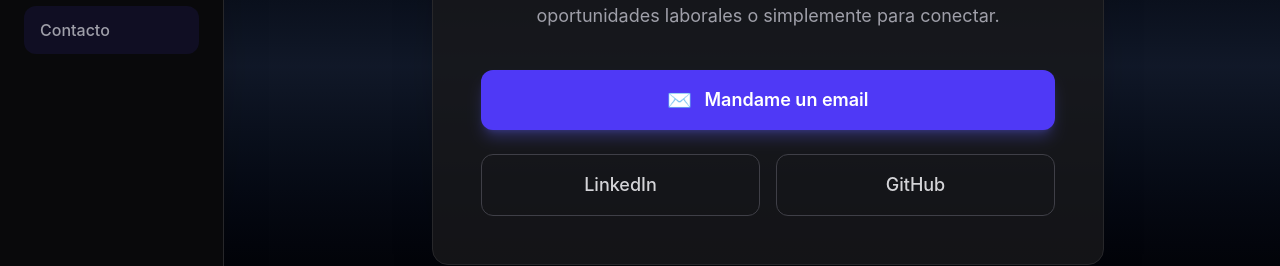
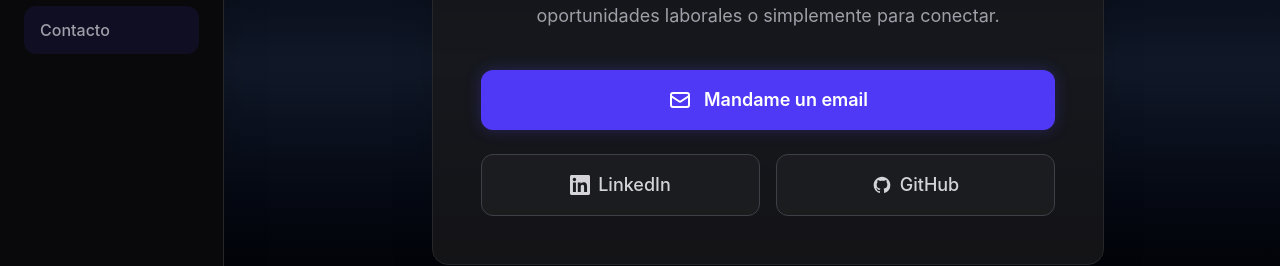
Before and after one commit to MatiasTanoni/Portfolio, an Angular app in the folder portfolio/: page /contact in a window 1280 px wide. Shown: the part 334-600 px from the top of the page. Built offline with nearby package versions, Linux system fonts and the light colour scheme.

Commit message:
FIX: Styles in contact

```diff
--- a/portfolio/src/app/pages/contact/contact.html
+++ b/portfolio/src/app/pages/contact/contact.html
@@ -3,7 +3,9 @@
         class="bg-zinc-900/80 border border-zinc-800 rounded-2xl p-12 max-w-2xl w-full shadow-2xl hover:-translate-y-1 transition-transform duration-300">
 
         <div class="text-center mb-10">
-            <h2 class="text-4xl font-bold text-white mb-4">¿Trabajamos juntos?</h2>
+            <h2 class="text-4xl font-bold text-white mb-4">
+                ¿Trabajamos juntos?
+            </h2>
             <p class="text-zinc-400 text-lg leading-relaxed">
                 Siempre estoy abierto a charlar sobre nuevos proyectos, oportunidades laborales o simplemente para
                 conectar.
@@ -11,18 +13,37 @@
         </div>
 
         <div class="flex flex-col gap-6">
+
             <a href="https://mail.google.com/mail/?view=cm&fs=1&to=matitanoni@gmail.com" target="_blank"
-                class="w-full flex justify-center items-center gap-3 bg-indigo-600 hover:bg-indigo-700 text-white text-lg font-semibold py-4 px-6 rounded-xl transition-all duration-200 shadow-lg shadow-indigo-500/30">
-                <span class="text-xl">✉️</span> Mandame un email
+                class="group w-full flex justify-center items-center gap-3 bg-indigo-600 hover:bg-indigo-500 text-white text-lg font-semibold py-4 px-6 rounded-xl transition-all duration-300 shadow-[0_0_15px_rgba(79,70,229,0.3)] hover:shadow-[0_0_25px_rgba(79,70,229,0.5)]">
+                <svg class="w-6 h-6 transform group-hover:scale-110 transition-transform duration-300" fill="none"
+                    stroke="currentColor" viewBox="0 0 24 24" xmlns="http://www.w3.org/2000/svg">
+                    <path stroke-linecap="round" stroke-linejoin="round" stroke-width="2"
+                        d="M3 8l7.89 5.26a2 2 0 002.22 0L21 8M5 19h14a2 2 0 002-2V7a2 2 0 00-2-2H5a2 2 0 00-2 2v10a2 2 0 002 2z">
+                    </path>
+                </svg>
+                Mandame un email
             </a>
 
-            <div class="flex gap-4 w-full">
+            <div class="flex flex-col sm:flex-row gap-4 w-full">
                 <a href="https://www.linkedin.com/in/matias-tanoni-7b3562241/" target="_blank" rel="noopener noreferrer"
-                    class="flex-1 flex justify-center items-center bg-transparent border border-zinc-700 hover:border-zinc-500 hover:bg-zinc-800 text-zinc-300 text-lg font-medium py-4 px-6 rounded-xl transition-all duration-200">
+                    class="group flex-1 flex justify-center items-center gap-2 bg-zinc-800/40 border border-zinc-700 hover:border-indigo-500/50 hover:bg-zinc-800 text-zinc-300 hover:text-indigo-400 text-lg font-medium py-4 px-6 rounded-xl transition-all duration-300">
+                    <svg class="w-5 h-5 transform group-hover:-translate-y-1 transition-transform duration-300"
+                        fill="currentColor" viewBox="0 0 24 24" aria-hidden="true">
+                        <path
+                            d="M20.447 20.452h-3.554v-5.569c0-1.328-.027-3.037-1.852-3.037-1.853 0-2.136 1.445-2.136 2.939v5.667H9.351V9h3.414v1.561h.046c.477-.9 1.637-1.85 3.37-1.85 3.601 0 4.267 2.37 4.267 5.455v6.286zM5.337 7.433c-1.144 0-2.063-.926-2.063-2.065 0-1.138.92-2.063 2.063-2.063 1.14 0 2.064.925 2.064 2.063 0 1.139-.925 2.065-2.064 2.065zm1.782 13.019H3.555V9h3.564v11.452zM22.225 0H1.771C.792 0 0 .774 0 1.729v20.542C0 23.227.792 24 1.771 24h20.451C23.2 24 24 23.227 24 22.271V1.729C24 .774 23.2 0 22.222 0h.003z" />
+                    </svg>
                     LinkedIn
                 </a>
+
                 <a href="https://github.com/MatiasTanoni" target="_blank" rel="noopener noreferrer"
-                    class="flex-1 flex justify-center items-center bg-transparent border border-zinc-700 hover:border-zinc-500 hover:bg-zinc-800 text-zinc-300 text-lg font-medium py-4 px-6 rounded-xl transition-all duration-200">
+                    class="group flex-1 flex justify-center items-center gap-2 bg-zinc-800/40 border border-zinc-700 hover:border-purple-500/50 hover:bg-zinc-800 text-zinc-300 hover:text-purple-400 text-lg font-medium py-4 px-6 rounded-xl transition-all duration-300">
+                    <svg class="w-5 h-5 transform group-hover:-translate-y-1 transition-transform duration-300"
+                        fill="currentColor" viewBox="0 0 24 24" aria-hidden="true">
+                        <path fill-rule="evenodd"
+                            d="M12 2C6.477 2 2 6.484 2 12.017c0 4.425 2.865 8.18 6.839 9.504.5.092.682-.217.682-.483 0-.237-.008-.868-.013-1.703-2.782.605-3.369-1.343-3.369-1.343-.454-1.158-1.11-1.466-1.11-1.466-.908-.62.069-.608.069-.608 1.003.07 1.531 1.032 1.531 1.032.892 1.53 2.341 1.088 2.91.832.092-.647.35-1.088.636-1.338-2.22-.253-4.555-1.113-4.555-4.951 0-1.093.39-1.988 1.029-2.688-.103-.253-.446-1.272.098-2.65 0 0 .84-.27 2.75 1.026A9.564 9.564 0 0112 6.844c.85.004 1.705.115 2.504.337 1.909-1.296 2.747-1.027 2.747-1.027.546 1.379.202 2.398.1 2.651.64.7 1.028 1.595 1.028 2.688 0 3.848-2.339 4.695-4.566 4.943.359.309.678.92.678 1.855 0 1.338-.012 2.419-.012 2.747 0 .268.18.58.688.482A10.019 10.019 0 0022 12.017C22 6.484 17.522 2 12 2z"
+                            clip-rule="evenodd" />
+                    </svg>
                     GitHub
                 </a>
             </div>
```
